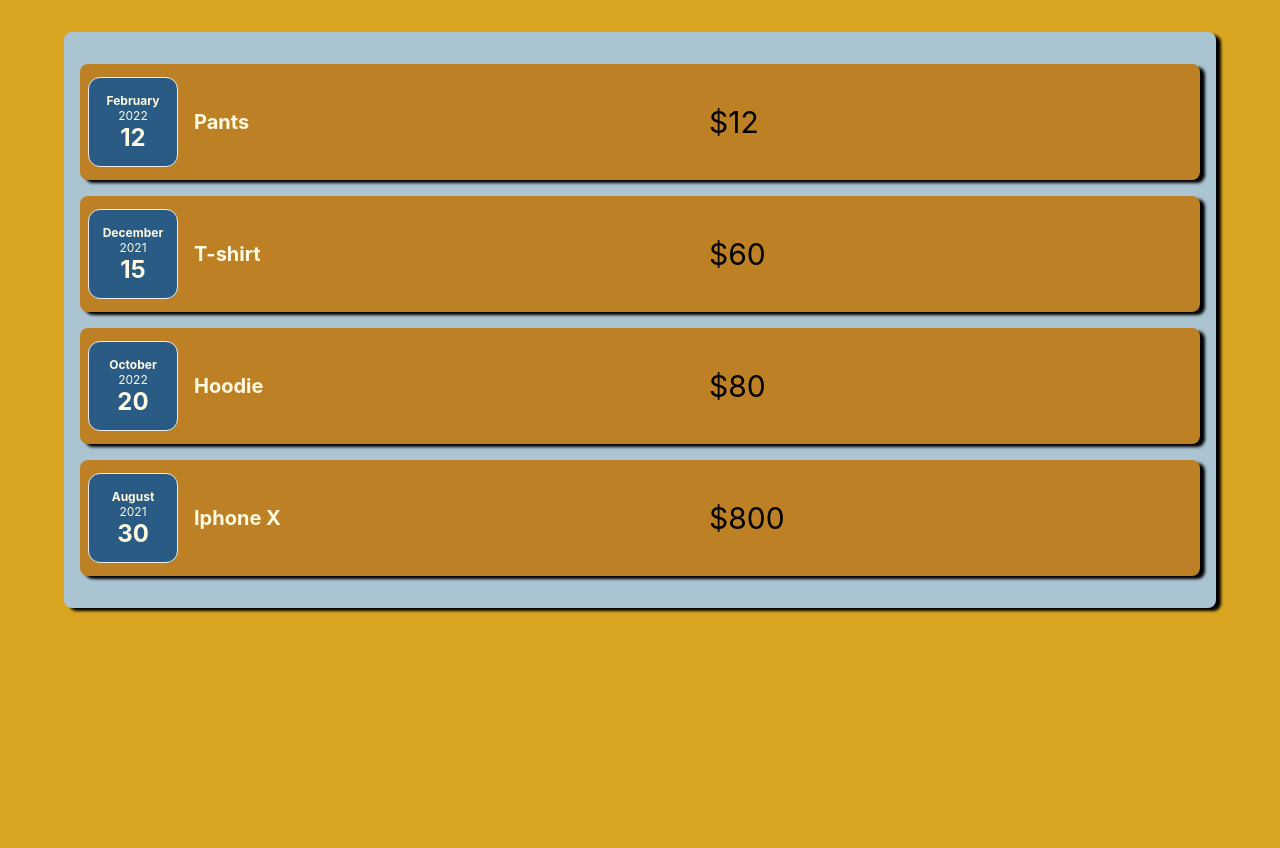
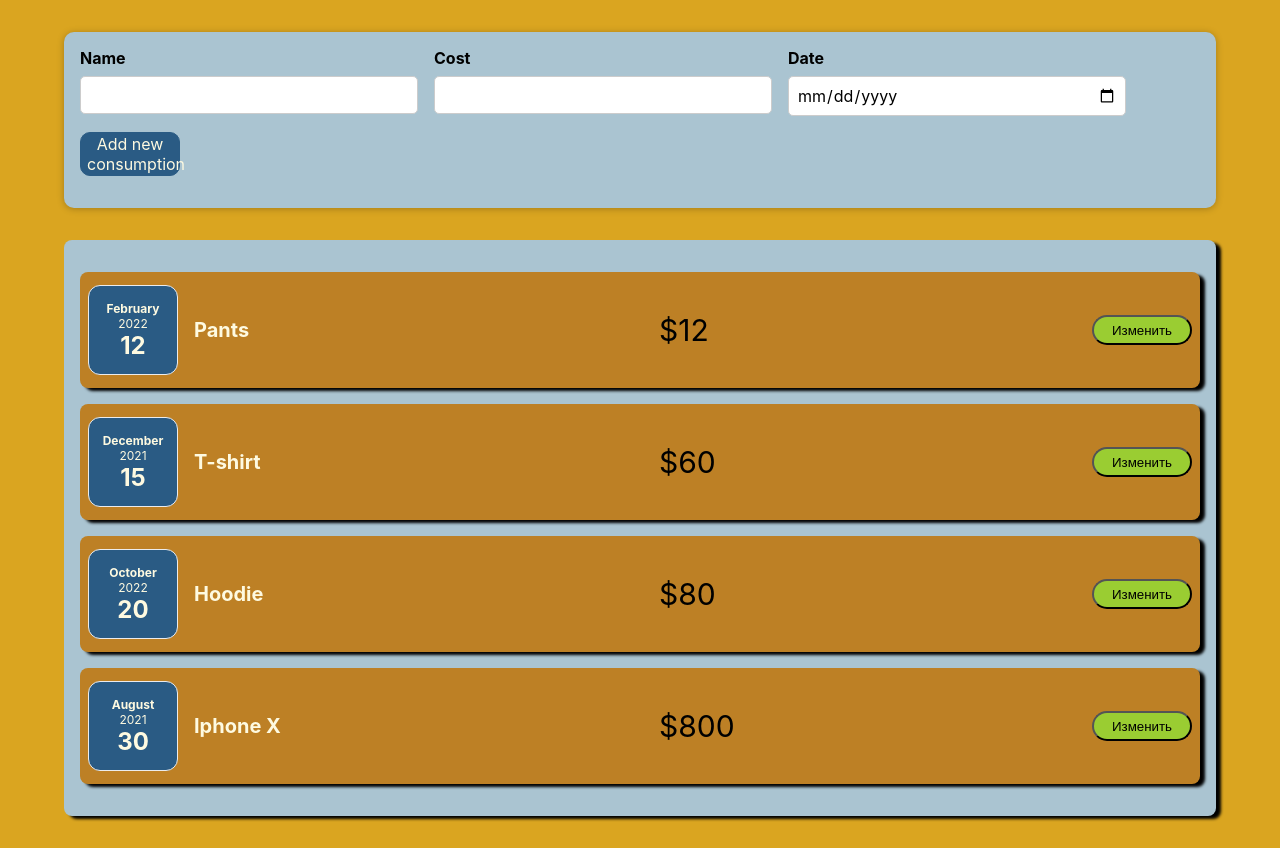
Before and after one commit to feelpainbitc/spending_schedule_react, a React (Create React App) app: page / in a window 1280 px wide. Before the commit the page ends 800 px from the top, so only its background shows below. Built offline with nearby package versions, Linux system fonts and the light colour scheme.

Commit message:
new cost form and data edit

```diff
--- a/src/App.js
+++ b/src/App.js
@@ -1,32 +1,43 @@
 import Costs from "./components/Costs";
+import NewCost from "./components/NewCost/NewCost";
 
 function App() {
 
 const costs=[
   {
+    id:'c1',
     date: new Date(2022,1,12),
     description: "Pants",
     amount: 12
   },
   {
+    id:'c2',
     date: new Date(2021,11,15),
     description: "T-shirt",
     amount: 60
   },
   {
+    id:'c3',
     date: new Date(2022,9,20),
     description: "Hoodie",
     amount: 80
   },
   {
+    id:'c4',
     date: new Date(2021,7,30),
     description:"Iphone X",
     amount: 800
   }
 ];
 
+
+const addCostHandler=(cost)=>{
+
+}
+
   return (
     <div>
+    <NewCost onAddCost={addCostHandler}/>
     <Costs costs={costs}></Costs>
     </div>
   );
--- a/src/components/CostItem.css
+++ b/src/components/CostItem.css
@@ -37,6 +37,13 @@
     border-radius: 12px;
   }
 
+  button{
+    border-radius: 15px;
+    background: yellowgreen;
+    width: 100px;
+    height: 30px;
+  }
+
   @media (min-width: 580px) {
     .cost-item__description {
       flex-direction: row;
--- a/src/components/CostItem.js
+++ b/src/components/CostItem.js
@@ -1,18 +1,25 @@
 import './CostItem.css'
 import CostDate from "./CostDate.js"
 import Card from "./Card"
+import React , {useState} from 'react';
 
 function CostItem(props){
 
+    const [description,setDescription]=useState(props.description);
 
+
+    const changeDescriptionHandler=()=>{
+        setDescription('New cost');
+    };
 
     return(
         <Card className='cost-item'>
             <CostDate date={props.date}></CostDate>
             <div className='cost-item__description'>
-            <h2>{props.description}</h2>
+            <h2>{description}</h2>
             <div className='cost-item__description'>${props.amount}</div>
             </div>
+            <button onClick={changeDescriptionHandler}>Изменить</button>
         </Card>
     );
 }
--- /dev/null
+++ b/src/components/NewCost/CostForm.css
@@ -0,0 +1,26 @@
+.new-cost__controls {
+    display: flex;
+    flex-wrap: wrap;
+    gap: 1rem;
+    margin-bottom: 1rem;
+    text-align: left;
+  }
+
+  .new-cost__control label {
+    font-weight: bold;
+    margin-bottom: 0.5rem;
+    display: block;
+  }
+
+  .new-cost__control input {
+    font: inherit;
+    padding: 0.5rem;
+    border-radius: 5px;
+    border: 1px solid #ccc;
+    width: 20rem;
+    max-width: 100%;
+  }
+
+  .new-cost__actions {
+    text-align: left;
+  }
--- /dev/null
+++ b/src/components/NewCost/CostForm.js
@@ -0,0 +1,86 @@
+import "./CostForm.css"
+import React,{useState} from "react";
+
+function CostForm(props){
+
+   const[inputName,setInputName]=useState('');
+    const[inputAmount,setInputAmount]=useState('');
+    const[inputDate,setInputDate]=useState('');
+
+
+/*     const [userInput,setUserInput]=useState({
+        name:'',
+        amount:'',
+        date:''
+    }); */
+
+
+    const nameChangeHandler=(event)=>{
+        setInputName(event.target.value);
+
+ /*        setUserInput((previousState)=>{
+            return{
+                ...previousState,
+                name:event.target.value
+            }
+        }) */
+    };
+
+    const amountChangeHandler=(event)=>{
+        setInputAmount(event.target.value);
+ /*        setUserInput((previousState)=>{
+            return{
+                ...previousState,
+                amount:event.target.value
+            }
+        }) */
+    };
+    const dateChangeHandler=(event)=>{
+        setInputDate(event.target.value);
+/*         setUserInput((previousState)=>{
+            return{
+                ...previousState,
+                date:event.target.value
+            }
+        }) */
+    };
+
+    const submitHandler=(event)=>{
+        event.preventDefault();
+
+        const costData={
+            name:inputName,
+            amount:inputAmount,
+            date:new Date(inputDate)
+        };
+        props.onSaveCostData(costData);
+        setInputName('');
+        setInputAmount('');
+        setInputDate('');
+    };
+
+    return(
+        <form onSubmit={submitHandler}>
+            <div className="new-cost__controls">
+                <div className="new-cost__control">
+                    <label>Name</label>
+                    <input type='text' value={inputName} onChange={nameChangeHandler}/>
+                </div>
+                <div className="new-cost__control">
+                    <label>Cost</label>
+                    <input type='number' value={inputAmount} min='0.01' step='0.01' onChange={amountChangeHandler}/>
+                </div>
+                <div className="new-cost__control">
+                    <label>Date</label>
+                    <input type='date' min='2020-01-01' step='2023-12-31' value={inputDate} onChange={dateChangeHandler}/>
+                </div>
+                <div className="new-cost__actions">
+                    <button type="submit">Add new consumption</button>
+                </div>
+            </div>
+        </form>
+     );
+    }
+
+
+export default CostForm;
--- /dev/null
+++ b/src/components/NewCost/NewCost.css
@@ -0,0 +1,27 @@
+.new-cost {
+    background-color: #aac4d1;
+    padding: 1rem;
+    margin: 2rem auto;
+    width: 70rem;
+    max-width: 95%;
+    border-radius: 10px;
+    text-align: center;
+    box-shadow: 0 1px 7px rgba(0, 0, 0, 0.25);
+  }
+
+  .new-cost button {
+    font: inherit;
+    cursor: pointer;
+    height: 100%;
+    border: 1px solid #2a5b84;
+    background-color: #2a5b84;
+    color: #fefae1;
+    border-radius: 10px;
+    margin-right: 3px;
+  }
+
+  .new-cost button:hover,
+  .new-cost button:active {
+    background-color: #2a5c84b2;
+    border-color: #2a5c84b2;
+  }
--- /dev/null
+++ b/src/components/NewCost/NewCost.js
@@ -0,0 +1,23 @@
+import CostForm from "./CostForm";
+import "./NewCost.css"
+
+function NewCost(props){
+
+    const saveCostDataHandler=(inputCostData)=>{
+
+        const costData={
+            ...inputCostData,
+            id: Math.random().toString()
+        }
+
+        props.onAddCost(costData);
+    }
+
+    return(
+        <div className="new-cost">
+            <CostForm onSaveCostData={saveCostDataHandler}/>
+        </div>
+    );
+}
+
+export default NewCost;
```
